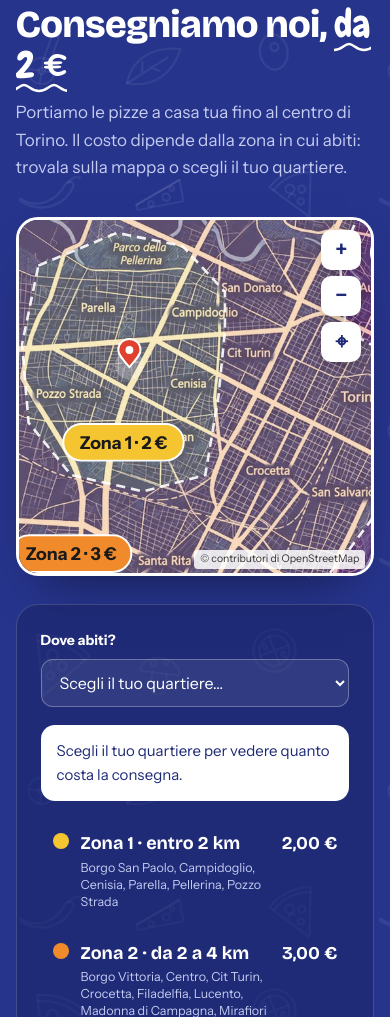
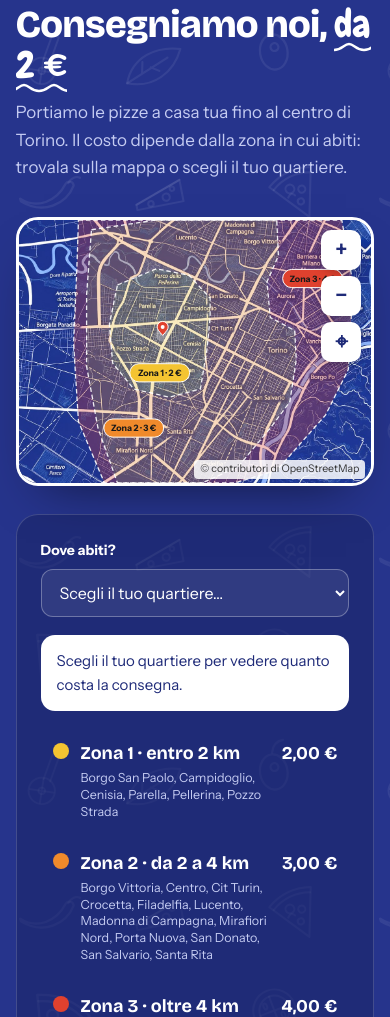
Before and after one commit to harryzingales-bot/pizzanapolitorino, a plain HTML site: page index.html in a window 390 px wide. Shown: the part 8520-9537 px from the top of the page. Drawn offline with nearby package versions, Linux system fonts and the light colour scheme.

Commit message:
Add files via upload

```diff
--- a/index.html
+++ b/index.html
@@ -394,7 +394,7 @@ body{background:var(--sign)}
   .forno-hero{justify-self:center;width:min(86%,380px)}
   .hero-logo{max-width:100%}
   .zone-grid{grid-template-columns:1fr}
-  .zone-map{aspect-ratio:1/1}
+  .zone-map{aspect-ratio:4/3}
   .ig-link{display:none}
 }
 @media (max-width:620px){.cp-row{gap:10px}.cp-row figcaption{font-size:12px}.zrow{flex-direction:column}.zrow .btn{justify-content:center}}
--- a/zone.js
+++ b/zone.js
@@ -38,8 +38,7 @@ function ZoneMap(el, o) {
     <div class="mm-ctrl"><button type="button" data-z="1" aria-label="Ingrandisci">+</button><button type="button" data-z="-1" aria-label="Riduci">−</button><button type="button" data-home aria-label="Vista iniziale">⌖</button></div>
     <div class="mm-hint" aria-hidden="true"></div><span class="mm-attr">© contributori di OpenStreetMap</span>`;
   const stage = el.querySelector(".zm-stage"), hint = el.querySelector(".mm-hint");
-  let s = 1, s0 = 1, tx = 0, ty = 0;
-  const lvls = [1, 1.6, 2.4];
+  let s = 1, s0 = 1, tx = 0, ty = 0, lvls = [1];
   const size = () => [el.clientWidth, el.clientHeight];
   function clamp() {
     const [cw, ch] = size();
@@ -48,11 +47,17 @@ function ZoneMap(el, o) {
   }
   const apply = () => { clamp(); stage.style.transform = `translate(${tx}px,${ty}px) scale(${s})`; };
   function centerOn(x, y) { const [cw, ch] = size(); tx = cw / 2 - x * s; ty = ch / 2 - y * s; apply(); }
-  function home() { const [cw, ch] = size(); s0 = Math.max(cw / W, ch / H) * (cw < 600 ? 1.5 : 1.05); s = s0; centerOn(o.focus[0], o.focus[1]); }
+  // livelli di zoom: mappa intera visibile, mappa che riempie il riquadro, poi due ingrandimenti
+  function home() {
+    const [cw, ch] = size(), fit = Math.min(cw / W, ch / H), fill = Math.max(cw / W, ch / H);
+    s0 = 1; lvls = [...new Set([fit, fill, fill * 1.6, fill * 2.4].map(v => +v.toFixed(4)))];
+    s = fill; centerOn(o.focus[0], o.focus[1]);
+  }
   function zoomBy(dir, px, py) {
-    const cur = lvls.findIndex(l => Math.abs(s / s0 - l) < .01), nx = Math.max(0, Math.min(lvls.length - 1, (cur < 0 ? 0 : cur) + dir));
+    let cur = 0; lvls.forEach((l, k) => { if (Math.abs(s - l) < Math.abs(s - lvls[cur])) cur = k; });
+    const nx = Math.max(0, Math.min(lvls.length - 1, cur + dir));
     const [cw, ch] = size(); px = px ?? cw / 2; py = py ?? ch / 2;
-    const wx = (px - tx) / s, wy = (py - ty) / s; s = s0 * lvls[nx]; tx = px - wx * s; ty = py - wy * s; apply();
+    const wx = (px - tx) / s, wy = (py - ty) / s; s = lvls[nx]; tx = px - wx * s; ty = py - wy * s; apply();
   }
   let ht; const showHint = t => { hint.textContent = t; el.classList.add("mm-hinting"); clearTimeout(ht); ht = setTimeout(() => el.classList.remove("mm-hinting"), 1400); };
   let drag = null;
```
